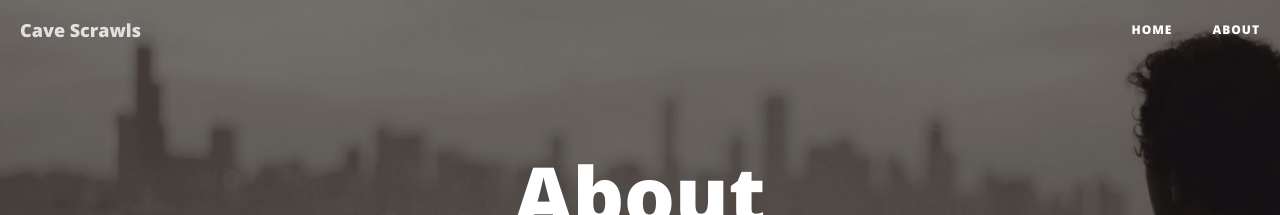
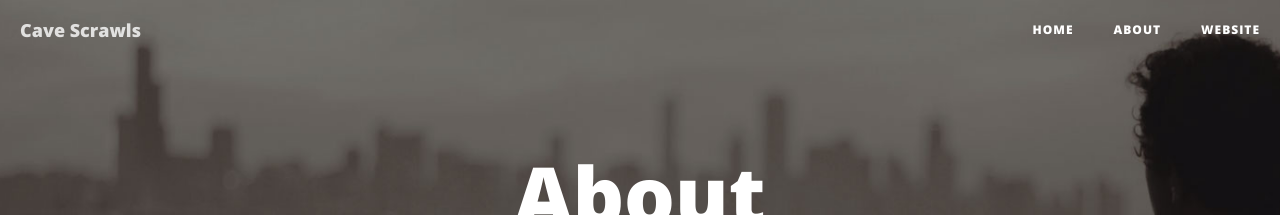
Before and after one commit to cjang5/blog, a Jekyll site: the page built from about.html, in a window 1280 px wide. Shown: the top 215 px of the page. Built offline with Jekyll 4.4.1, drawn with Linux system fonts in a browser that asks for light colours; nearby versions of some CDN libraries.

Commit message:
Added button that redirects to main website

```diff
--- a/_includes/nav.html
+++ b/_includes/nav.html
@@ -23,6 +23,9 @@
                     {% if page.title %}<a href="{{ page.url | prepend: site.baseurl }}">{{ page.title }}</a>{% endif %}
                 </li>
                 {% endfor %}
+		<li>
+		    <a href="chrisjang.com">Website</a>
+		</li>
             </ul>
         </div>
         <!-- /.navbar-collapse -->
```
